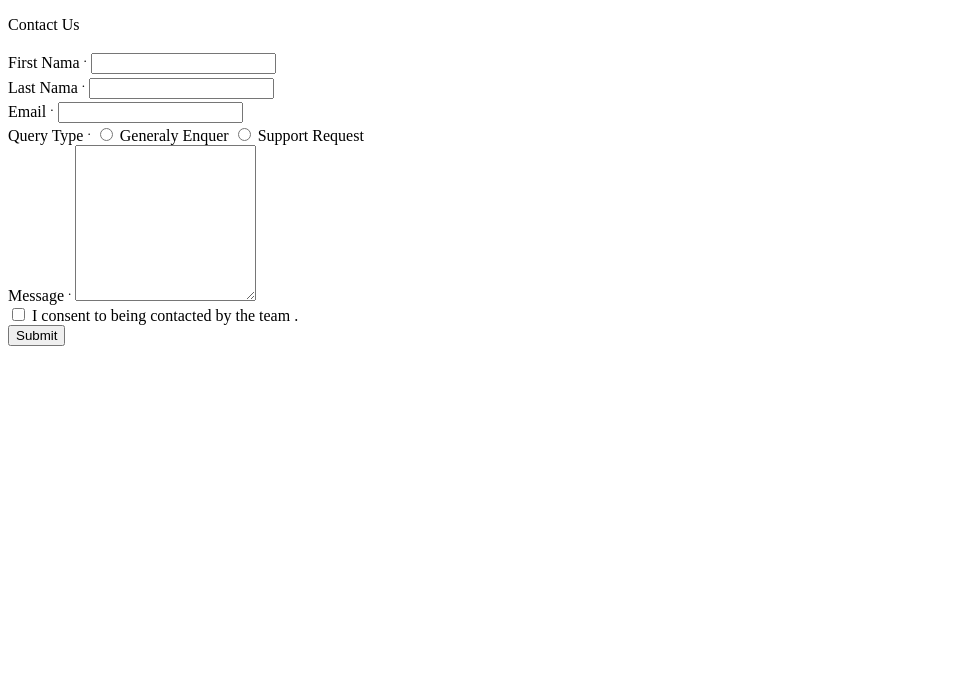
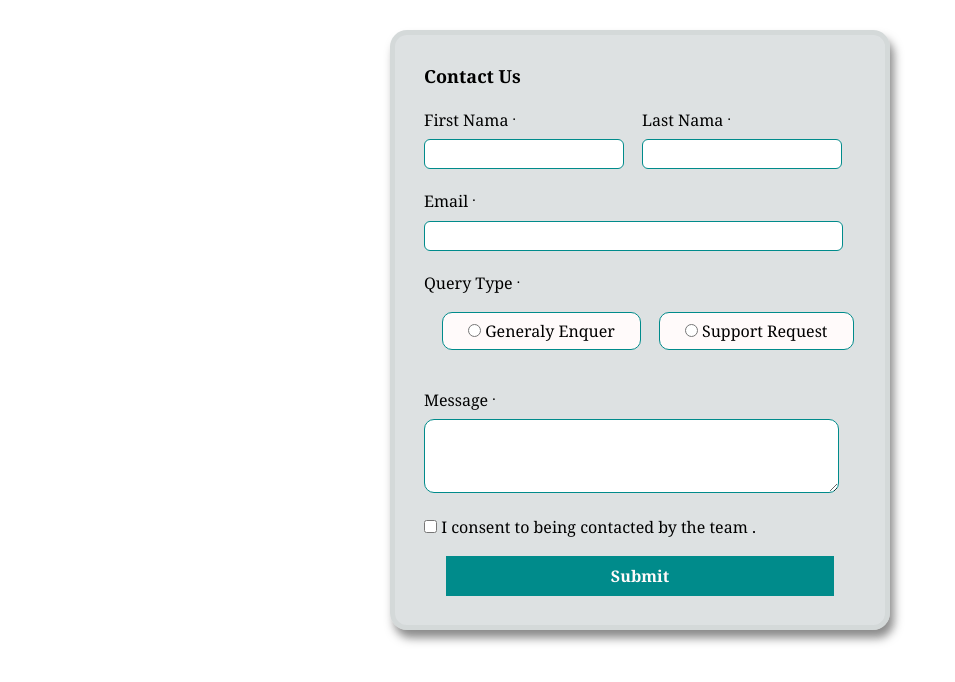
Before and after one commit to ku-karimi/log-in, a plain HTML site: page index.html in a window 1280 px wide. Shown: the whole page, without its empty margins (0-955 px from the left). Drawn offline with Linux system fonts and the light colour scheme.

Commit message:
Create Css

```diff
--- /dev/null
+++ b/css/style.css
@@ -0,0 +1,147 @@
+*{
+    margin: 0px;
+    padding: 0px;
+    box-sizing: border-box;
+    font-family: Georgia, 'Times New Roman', Times, serif;
+}
+
+/* form style */
+form{
+    width: 100%;
+    display: flex;
+    justify-content: center;
+}
+
+form .contayner{
+    display: flex;
+    flex-wrap: wrap;
+    width: 500px;
+    margin-top: 30px;
+    padding: 20px;
+    background-color: rgba(160, 173, 176, 0.362);
+    border: 5px rgba(178, 184, 184, 0.201) solid;
+    box-shadow: 4px 8px 10px rgba(128, 128, 128, 0.914);
+    border-radius: 17px;
+    -webkit-border-radius: 17px;
+    -moz-border-radius: 17px;
+    -ms-border-radius: 17px;
+    -o-border-radius: 17px;
+}
+/* input dive style */
+.contayner div{
+    margin: 9px;
+}
+
+form #title , #Radio , #btn{
+    width: 100%;
+    display: block;
+}
+
+#title p{
+    font-size: 18px;
+    font-weight: 700;
+}
+
+        /* label style */
+
+form label{
+    display: block;
+    margin-bottom: 8px;
+    font-weight: 500;
+}
+
+#select label{
+    display: inline;
+}
+
+#CheckLabel{
+    display: inline;
+}
+
+        /* input style */
+
+#Fname, #Lname , #Email{
+    border: 1px solid darkcyan;
+    width: 200px;
+    height: 30px;
+    border-radius: 6px;
+    -webkit-border-radius: 6px;
+    -moz-border-radius: 6px;
+    -ms-border-radius: 6px;
+    -o-border-radius: 6px;
+}
+
+#EmailDiv{
+    width: 100%;
+}
+
+#Email{
+    justify-self: center;
+    width: 97%;
+}
+
+#radioDiv{
+    width: 100%;
+    display: flex;
+    justify-content: start;
+}
+
+#select{
+    background: snow;
+    padding: 7px;
+    padding-left: 25px;
+    padding-right: 25px;
+    border: 1px solid darkcyan;
+    border-radius: 10px;
+    -webkit-border-radius: 10px;
+    -moz-border-radius: 10px;
+    -ms-border-radius: 10px;
+    -o-border-radius: 10px;
+}
+
+#textBarDiv{
+    width: 100%;
+}
+
+#textBar{
+    width: 96%;
+    border: 1px solid darkcyan;
+    border-radius: 10px;
+    -webkit-border-radius: 10px;
+    -moz-border-radius: 10px;
+    -ms-border-radius: 10px;
+    -o-border-radius: 10px;
+}
+
+#btn{
+    width: 100%;
+    display: flex;
+    justify-content: center;
+}
+
+#btn input{
+    width: 90%;
+    height: 40px;
+    background: darkcyan;
+    border: none;
+    font-size: 16px;
+    font-weight: 900;
+    color: snow;
+}
+
+@media screen and(min-width: 480px) {
+    *{
+        margin: 0px;
+    }
+    form .contayner{
+    margin-top: 0px;
+    padding: 0px;
+    border: none;
+    box-shadow: none;
+    border-radius: 0px;
+    -webkit-border-radius: 0px;
+    -moz-border-radius: 0px;
+    -ms-border-radius: 0px;
+    -o-border-radius: 0px;
+}
+  }
--- a/index.html
+++ b/index.html
@@ -3,15 +3,14 @@
 <head>
     <meta charset="UTF-8">
     <meta name="viewport" content="width=device-width, initial-scale=1.0">
+    <link rel="stylesheet" href="./css/style.css">
     <title>Log in</title>
 </head>
 <body>
     <form action="get">
-        <div>
-            <div>
-                <p>
-                    Contact Us
-                </p>
+        <div class="contayner">
+            <div id="title">
+                <p> Contact Us</p>
             </div>
             <div>
                 <label for="Fname">First Nama <sup>.</sup></label>
@@ -21,26 +20,32 @@
                 <label for="Lname">Last Nama <sup>.</sup></label>
                 <input type="text" name="Lname" id="Lname">
             </div>
-            <div>
+            <div id="EmailDiv">
                 <label for="Email">Email <sup>.</sup></label>
                 <input type="email" name="Email" id="Email">
             </div>
-            <div>
+            <div id="Radio">
                 <label for="Query">Query Type <sup>.</sup></label>
-                <input type="radio" name="QuerySelect" id="QuerySelect">
-                <label for="QuerySelect">Generaly Enquer</label>
-                <input type="radio" name="QuerySelect" id="QuerySelect">
-                <label for="QuerySelect">Support Request</label>
+                <div id="radioDiv">
+                    <div id="select">
+                        <input type="radio" name="QuerySelect" id="QuerySelect">
+                        <label for="QuerySelect" id="QuerySelectLabel">Generaly Enquer</label>
+                    </div>
+                    <div id="select">
+                        <input type="radio" name="QuerySelect" id="QuerySelect">
+                        <label for="QuerySelect" id="QuerySelectLabel">Support Request</label>
+                    </div>
+                </div>
             </div>
-            <div>
+            <div id="textBarDiv">
                 <label for="textBar">Message <sup>.</sup></label>
-                <textarea name="textBar" id="textBar" rows="10"></textarea>
+                <textarea name="textBar" id="textBar" rows="4"></textarea>
             </div>
             <div>
                 <input type="checkbox" name="Check" id="Check">
-                <label for="Check">I consent to being contacted by the team .</label>
+                <label for="Check" id="CheckLabel">I consent to being contacted by the team .</label>
             </div>
-            <div>
+            <div id="btn">
                 <input type="submit" value="Submit">
             </div>
         </div>
```
